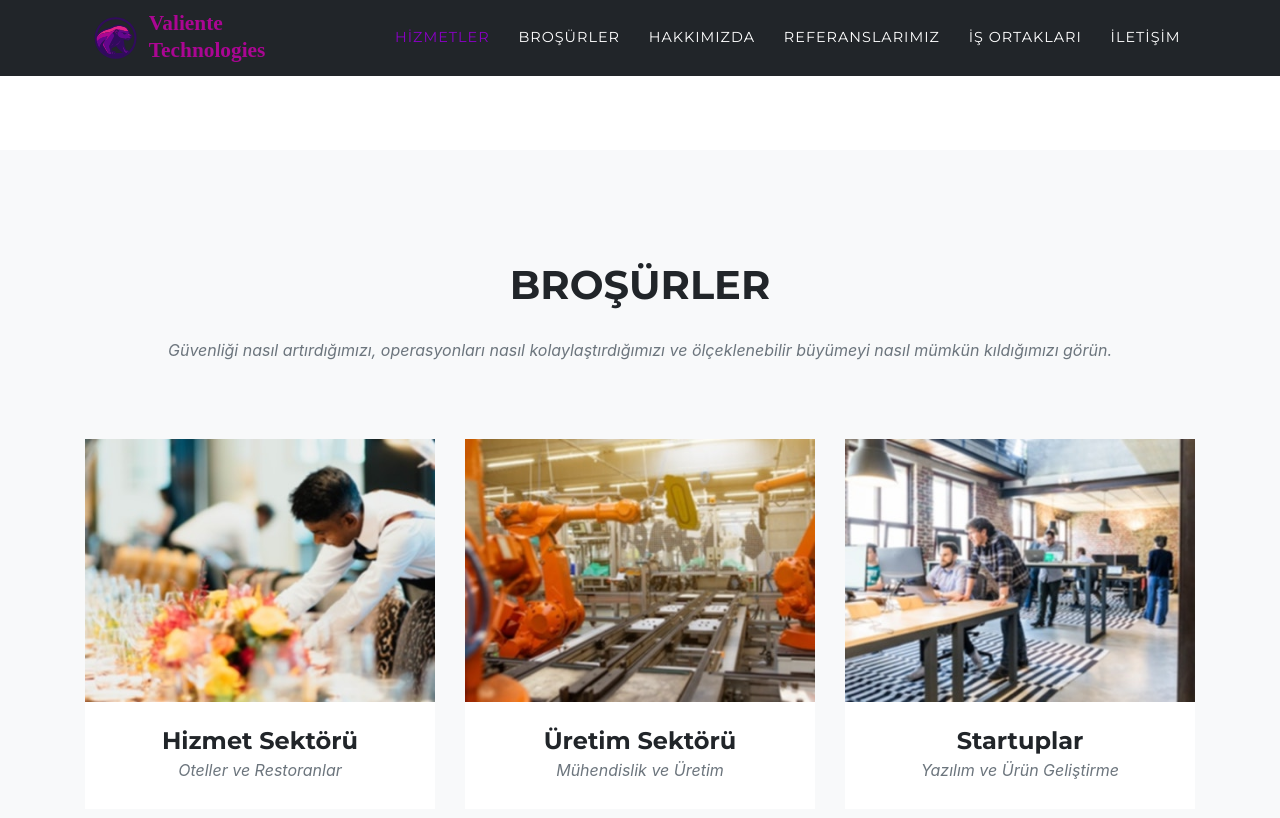
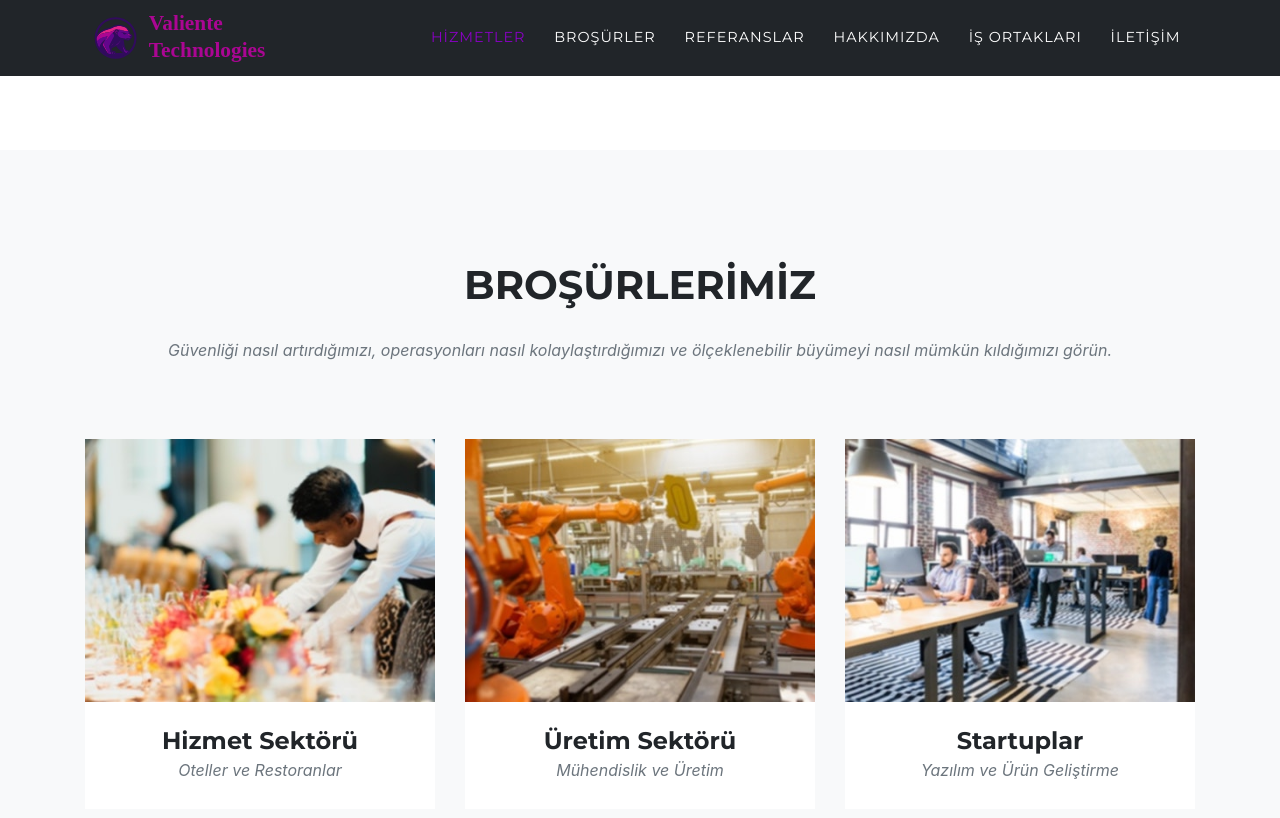
Before and after one commit to ValienteTechnologies/ValienteTechnologies.github.io, a Jekyll site: the page built from index.md, in a window 1280 px wide and 900 px high, scrolled down 1682 px. Shown: the top 818 px of the window. Built offline with Jekyll 4.4.1, drawn with Linux system fonts in a browser that asks for light colours; some web fonts are replaced.

Commit message:
update sitetext

```diff
--- a/_data/navigation.yml
+++ b/_data/navigation.yml
@@ -6,10 +6,10 @@ tr: &DEFAULT_TR
       section: services
     - title: "Broşürler"
       section: portfolio
+    - title: "Referanslar"
+      section: references
     - title: "Hakkımızda"
       section: about
-    - title: "Referanslarımız"
-      section: references
     - title: "İş Ortakları"
       section: partners
     - title: "İletişim"
--- a/_data/sitetext.yml
+++ b/_data/sitetext.yml
@@ -32,7 +32,7 @@ tr: &DEFAULT_TR
         icon: fas fa-building
 
   portfolio:
-    title: "Broşürler"
+    title: "Broşürlerimiz"
     text: "Güvenliği nasıl artırdığımızı, operasyonları nasıl kolaylaştırdığımızı ve ölçeklenebilir büyümeyi nasıl mümkün kıldığımızı görün."
     section: portfolio
     closebutton: "Kapat"
```
